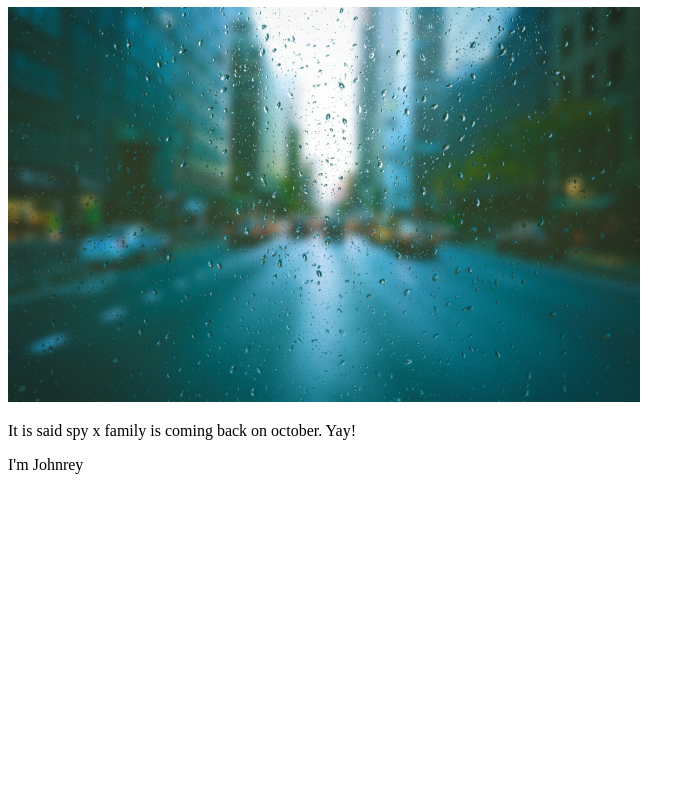
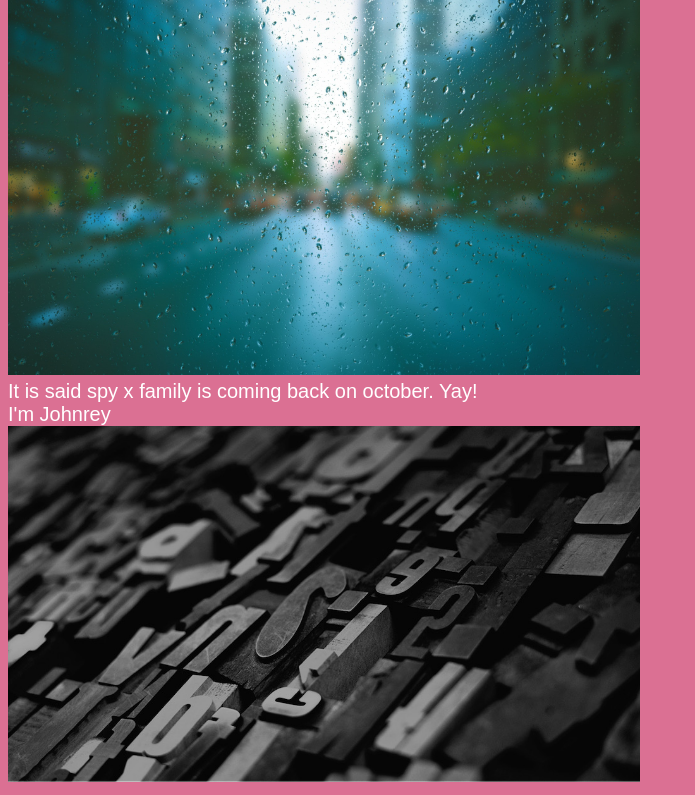
Before and after one commit to JohnreyManalo/annyeong-test-page, a plain HTML site: page index.html in a window 1280 px wide. Shown: the part 73-868 px from the top of the page, without its empty margins (0-695 px from the left). Before the commit the page ends 800 px from the top, so only its background shows below. Drawn offline with Linux system fonts and the light colour scheme.

Commit message:
added Anya's signature smirk image

```diff
--- a/index.html
+++ b/index.html
@@ -2,14 +2,18 @@
 <html>
     <head>
     <title>Greetings to you!</title>
-    <link rel="stylesheet" href="popstyle.css">
+    <link rel="stylesheet" href="style.css">
     </head>
     <body>
+
       <h1> Annyeong </h1>
 	<div><img src="anya-forger.jpg" alt="waku waku!"
 	style="width:50%;max-width:960px"></div>
       <p>It is said spy x family is coming back on october. Yay!</p>
       <p>I'm Johnrey</p>
 
+      <div><img src="anya-smirking.jpg" alt="heh."
+      style="width:50%;max-width:960px"></div>
+
     </body>
 </html>
```
Also changed, not shown: anya-smirking.jpg (added).
